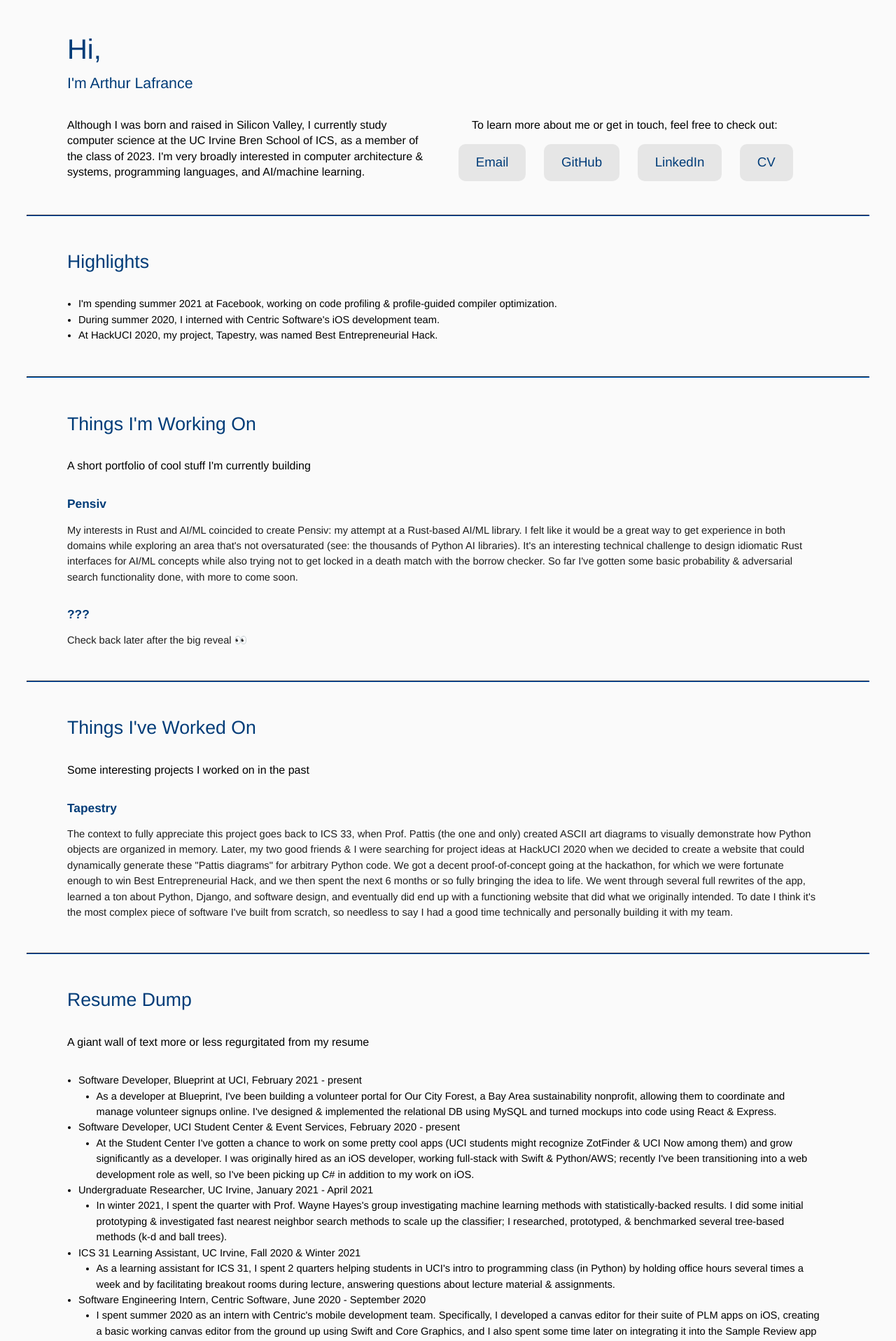
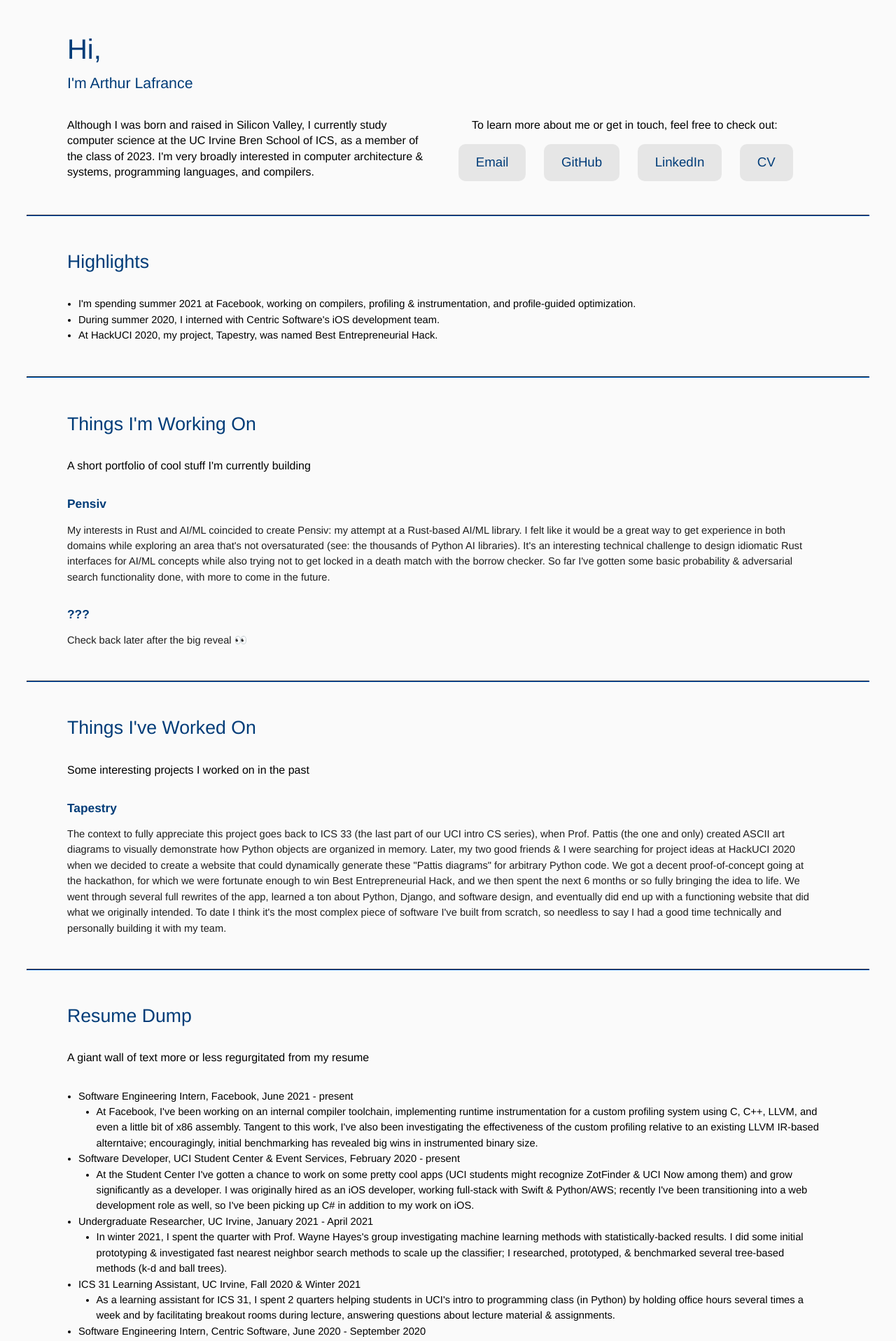
Before and after one commit to a-lafrance/a-lafrance.github.io, a Vue app: page / in a window 1280 px wide. Shown: the top 1917 px of the page at 70% size. Built offline with nearby package versions, Linux system fonts and the light colour scheme.

Commit message:
mid-summer21 refresh

```diff
--- a/src/App.vue
+++ b/src/App.vue
@@ -8,7 +8,7 @@
         <div id="bottom">
           <p>Although I was born and raised in Silicon Valley, I currently study computer science
             at the UC Irvine Bren School of ICS, as a member of the class of 2023. I'm very broadly interested in
-            computer architecture &amp; systems, programming languages, and AI/machine learning.
+            computer architecture &amp; systems, programming languages, and compilers.
           </p>
 
           <div id="contact">
@@ -70,7 +70,7 @@ export default {
         { name: "CV", link: "assets/Arthur_Lafrance_CV.pdf" },
       ],
       highlights: [
-        { text: "I'm spending summer 2021 at Facebook, working on code profiling & profile-guided compiler optimization.", subitems: [] },
+        { text: "I'm spending summer 2021 at Facebook, working on compilers, profiling & instrumentation, and profile-guided optimization.", subitems: [] },
         { text: "During summer 2020, I interned with Centric Software's iOS development team.", subitems: [] },
         { text: "At HackUCI 2020, my project, Tapestry, was named Best Entrepreneurial Hack.", subitems: [] }
       ],
@@ -81,7 +81,7 @@ export default {
           description: `My interests in Rust and AI/ML coincided to create Pensiv: my attempt at a Rust-based AI/ML library. I felt
           like it would be a great way to get experience in both domains while exploring an area that's not oversaturated (see: the thousands of Python AI libraries).
           It's an interesting technical challenge to design idiomatic Rust interfaces for AI/ML concepts while also trying not to get locked in a death match with the
-          borrow checker. So far I've gotten some basic probability & adversarial search functionality done, with more to come soon.`,
+          borrow checker. So far I've gotten some basic probability & adversarial search functionality done, with more to come in the future.`,
           link: "https://www.github.com/arthurlafrance/Pensiv"
         },
         {
@@ -94,7 +94,7 @@ export default {
         {
           title: "Tapestry",
           subtitles: [],
-          description: `The context to fully appreciate this project goes back to ICS 33, when Prof. Pattis (the one and only) created ASCII art diagrams
+          description: `The context to fully appreciate this project goes back to ICS 33 (the last part of our UCI intro CS series), when Prof. Pattis (the one and only) created ASCII art diagrams
           to visually demonstrate how Python objects are organized in memory. Later, my two good friends & I were searching for project ideas at HackUCI 2020
           when we decided to create a website that could dynamically generate these "Pattis diagrams" for arbitrary Python code. We got a decent proof-of-concept
           going at the hackathon, for which we were fortunate enough to win Best Entrepreneurial Hack, and we then spent the next 6 months or so fully bringing
@@ -106,11 +106,11 @@ export default {
       ],
       resumeDump: [
         {
-          text: "Software Developer, Blueprint at UCI, February 2021 - present",
+          text: "Software Engineering Intern, Facebook, June 2021 - present",
           subitems: [
-            `As a developer at Blueprint, I've been building a volunteer portal for Our City Forest, a Bay Area sustainability nonprofit,
-            allowing them to coordinate and manage volunteer signups online. I've designed & implemented the relational DB using MySQL and
-            turned mockups into code using React & Express.`
+            `At Facebook, I've been working on an internal compiler toolchain, implementing runtime instrumentation for a custom profiling system using
+            C, C++, LLVM, and even a little bit of x86 assembly. Tangent to this work, I've also been investigating the effectiveness of the custom profiling
+            relative to an existing LLVM IR-based alterntaive; encouragingly, initial benchmarking has revealed big wins in instrumented binary size.`
           ]
         },
         {
```
Also changed, not shown: 1 other file (tests, documents, lock files or other folders).
